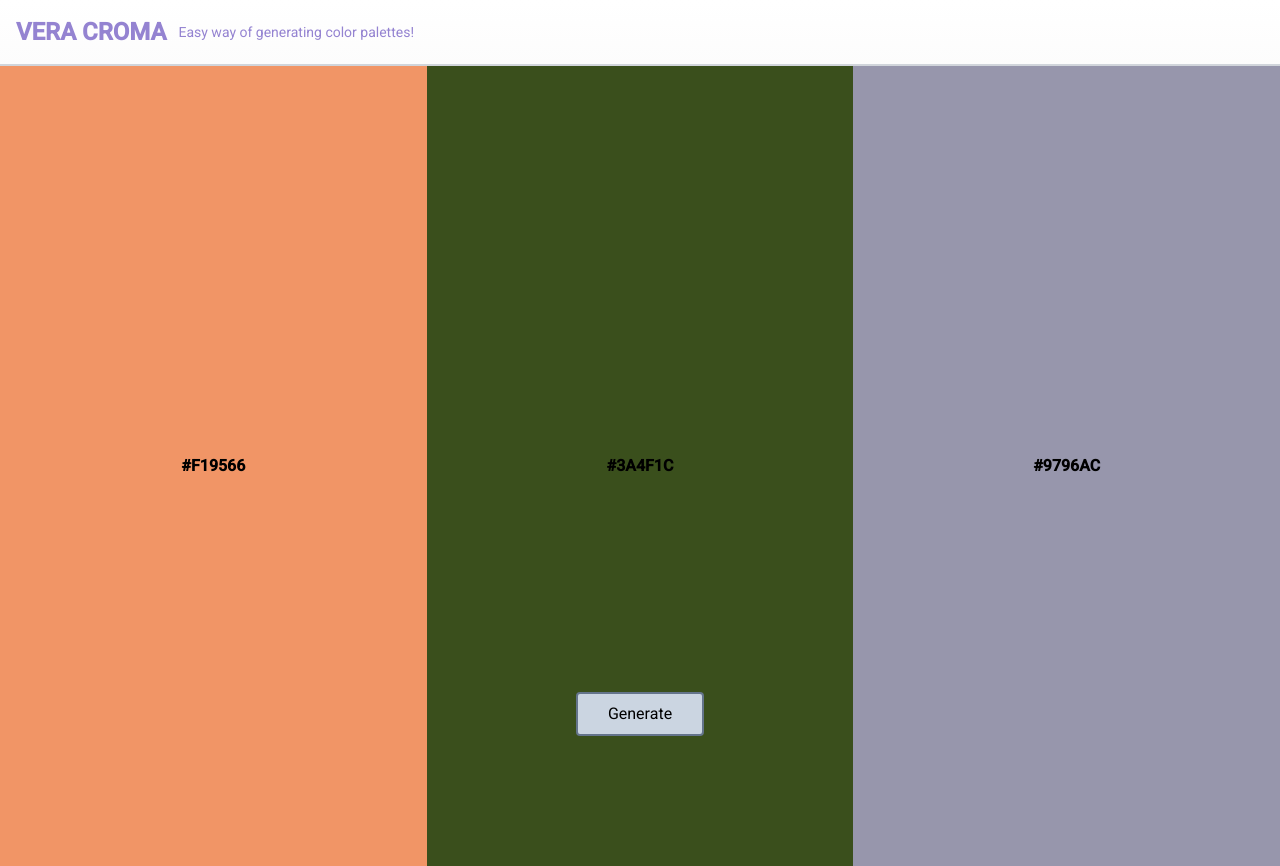
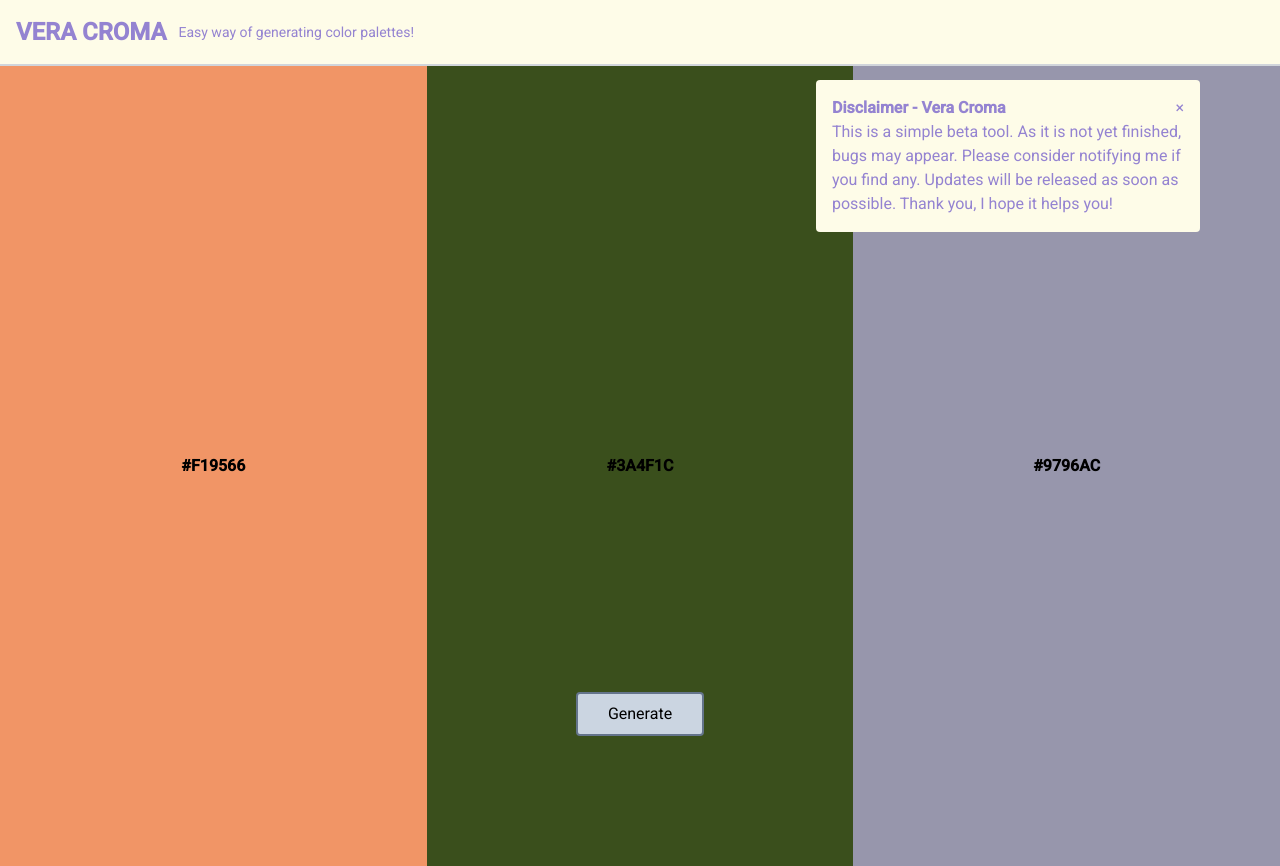
Before and after one commit to OscarGE11/Vera-Croma, an Angular app: page /home in a window 1280 px wide. Built offline with nearby package versions, Linux system fonts and the light colour scheme.

Commit message:
Added not finished DISCLAIMER

```diff
--- a/src/app/app.component.html
+++ b/src/app/app.component.html
@@ -1,4 +1,4 @@
-<header class="flex gap-3 w-full border-b-2 border-gray-300 bg-white-200 p-4">
+<header class="flex gap-3 w-full border-b-2 border-gray-300 bg-yellow-50 p-4">
   <h1 class="font-bold text-2xl">VERA CROMA</h1>
   <span class="text-sm self-center"
     >Easy way of generating color palettes!</span
--- a/src/app/core/home/home.component.css
+++ b/src/app/core/home/home.component.css
@@ -22,3 +22,7 @@
   position: relative;
   z-index: 2;
 }
+
+article {
+  color: #9483d1;
+}
--- a/src/app/core/home/home.component.html
+++ b/src/app/core/home/home.component.html
@@ -2,6 +2,23 @@
   class="grid grid-flow-col auto-cols-fr w-full h-[100vh]"
   (window:keydown.space)="generateColors()"
 >
+  @if (showDisclaimer) {
+  <article
+    [@fadeAnimation]="showDisclaimer"
+    class="fixed top-20 right-20 max-w-96 bg-yellow-50 flex-col items-center justify-center p-4 rounded"
+  >
+    <div class="flex justify-between">
+      <h1 class="font-bold">Disclaimer - Vera Croma</h1>
+      <button (click)="showDisclaimer = false">&times;</button>
+    </div>
+    <p>
+      This is a simple beta tool. As it is not yet finished, bugs may appear.
+      Please consider notifying me if you find any. Updates will be released as
+      soon as possible. Thank you, I hope it helps you!
+    </p>
+  </article>
+  }
+
   <div
     [style.background-color]="firstColor"
     class="p-4 text-center flex flex-col justify-center items-center"
@@ -23,7 +40,7 @@
   >
     @if (showCopyInfo) {
     <p
-      [@fadeAnimation]
+      [@fadeAnimation]="showCopyInfo"
       class="text-white bg-stone-400 p-2 rounded fixed top-24 left-1/2 transform -translate-x-1/2 -translate-y-1/2 transition-opacity"
     >
       {{ coppiedColor }} copied!
--- a/src/app/core/home/home.component.ts
+++ b/src/app/core/home/home.component.ts
@@ -44,6 +44,7 @@ export class HomeComponent {
   showCopyInfo: boolean = false;
   coppiedColor: string = '';
   hideTimer: any;
+  showDisclaimer: boolean = true;
 
   ngOnDestroy(): void {
     if (this.hideTimer) {
@@ -75,11 +76,11 @@ export class HomeComponent {
 
   copyColor(color: string): void {
     this.clipboard.copy(color);
+    this.coppiedColor = color.toUpperCase();
+    this.showCopyInfo = true;
     if (this.hideTimer) {
       clearTimeout(this.hideTimer);
     }
-    this.showCopyInfo = true;
-    this.coppiedColor = color.toUpperCase();
     this.hideTimer = setTimeout(() => {
       this.showCopyInfo = false;
     }, 1500);
```
